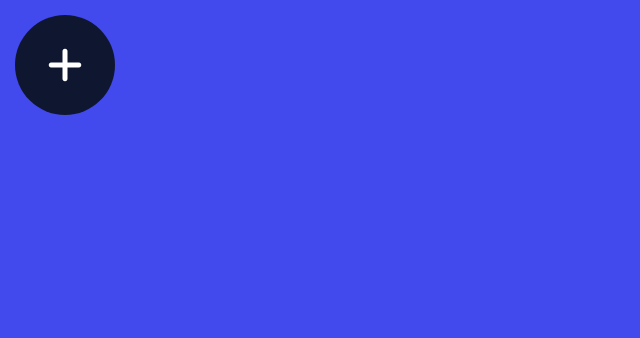
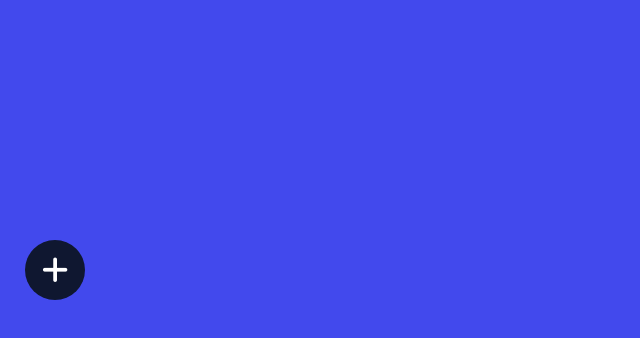
Before and after one commit to root404-ir/mini-project-corner-menu-project, a plain HTML site: page index.html in a window 1280 px wide. Shown: the whole page, without its empty margins (0-640 px from the left). Drawn offline with Linux system fonts and the light colour scheme.

Commit message:
complete js code

```diff
--- a/app.js
+++ b/app.js
@@ -0,0 +1,21 @@
+// select element
+const $ = document
+const toggleBtn = $.querySelector('#toggle-btn')
+const menuItems = $.querySelectorAll('.menu a')
+let isMenuActive = false
+console.log(menuItems);
+//define event for toggleBtn
+toggleBtn.addEventListener('click', () => {
+    if (!isMenuActive) {
+        toggleBtn.classList.add('active')
+        menuItems[0].style.transform = "translate(-6px,94px)"
+        menuItems[1].style.transform = "translate(82px,49px)"
+        menuItems[2].style.transform = "translate(-6px,-94px)"
+        menuItems[3].style.transform = "translate(82px,-36px)"
+        isMenuActive = true
+    } else {
+        toggleBtn.classList.remove('active')
+        menuItems.forEach(items => items.style.transform = "translate(0,0)")
+        isMenuActive = false
+    }
+})
--- a/style.css
+++ b/style.css
@@ -22,25 +22,25 @@ body {
 
 .menu a {
     background-color: #fff;
-    height: 70px;
-    width: 70px;
-    font-size: 22px;
+    height: 40px;
+    width: 40px;
+    font-size: 18px;
     color: var(--blue_color);
     text-decoration: none;
-    top: 30px;
-    left: 30px;
+    top: 32%;
+    left: 40px;
     transition: 0.5s;
 }
 
 #toggle-btn {
     background-color: #0f1730;
     color: #ffff;
-    width: 100px;
-    height: 100px;
+    width: 60px;
+    height: 60px;
     border: none;
-    font-size: 40px;
-    top: 15px;
-    left: 15px;
+    font-size: 30px;
+    top: 30%;
+    left: 25px;
     transition: 0.3s;
     cursor: pointer;
 }
```
